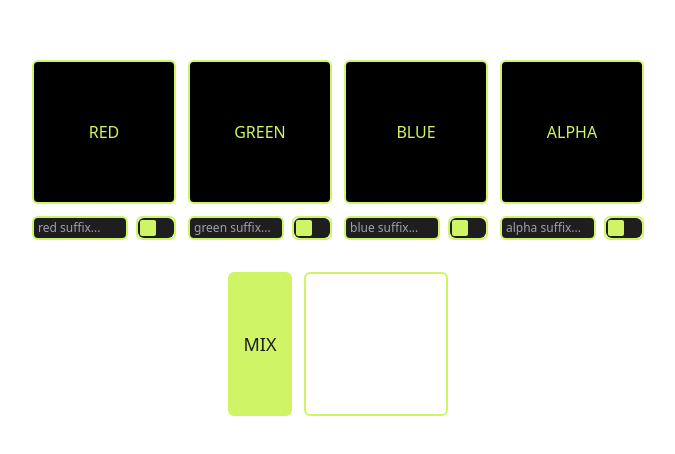
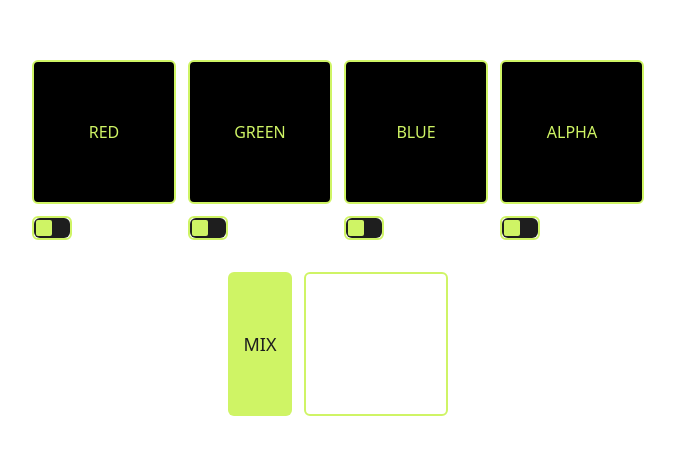
Before and after one commit to juninholiveira/channel-mixer, a React (Create React App) app: page / in a window 1280 px wide. Shown: the part 162-616 px from the top of the page, without its empty margins (302-977 px from the left). Built offline with nearby package versions, Linux system fonts and the light colour scheme.

Commit message:
feat: icon color switch

```diff
--- a/src/components/InputChannel.tsx
+++ b/src/components/InputChannel.tsx
@@ -65,7 +65,7 @@ export default function InputChannel({ channel, SetImageBlueprint }:IInputChanne
 		<div id="input-channel" className="flex flex-col gap-3 w-36">
 			<div id="image-input" {...getRootProps()}
 				className={
-					"w-full h-36 border-2 rounded-md flex items-center justify-center relative group cursor-pointer"
+					"group w-full h-36 border-2 rounded-md flex items-center justify-center relative cursor-pointer"
 					+ " " +
 					(isDragAccept ? "border-[#00DA16] border-dashed" : isDragReject ? "border-[#DA0000] border-dashed" : "border-light-accent")
 				}
@@ -87,7 +87,7 @@ export default function InputChannel({ channel, SetImageBlueprint }:IInputChanne
 					imageFile != undefined ? <Trash color="#CFF465" weight="regular" size={32} className="hidden group-hover:block"/> : <></>
 				}
 				{
-					imageFile == undefined ? <FileArrowUp color="#CFF465" weight="regular" size={32} className="hidden group-hover:block" /> : <></>
+					imageFile == undefined ? <FileArrowUp color={isWhite ? "#000000" : "#CFF465"} weight="regular" size={32} className="hidden group-hover:block" /> : <></>
 				}
 
 				<div className={
@@ -103,13 +103,14 @@ export default function InputChannel({ channel, SetImageBlueprint }:IInputChanne
 				</div>
 			</div>
 			<div id="bottom" className="flex flex-row gap-2">
-				<textarea id="channel-suffix"
+				{/* <textarea id="channel-suffix"
 					className="
 						resize-none p-1 border-2 h-6 border-light-accent bg-light-background overflow-hidden rounded-md
 						text-xs text-light-accent leading-3
 						focus:outline-none focus:border-[#00DA16]"
-					maxLength={10} placeholder={`${channel} suffix...`}/>
+					maxLength={10} placeholder={`${channel} suffix...`}/> */}
 				<Switch isWhite={isWhite} isEnable={imageFile == undefined} handleSwitch={() => handleSwitch()} />
+
 			</div>
 		</div>
 	)
```
